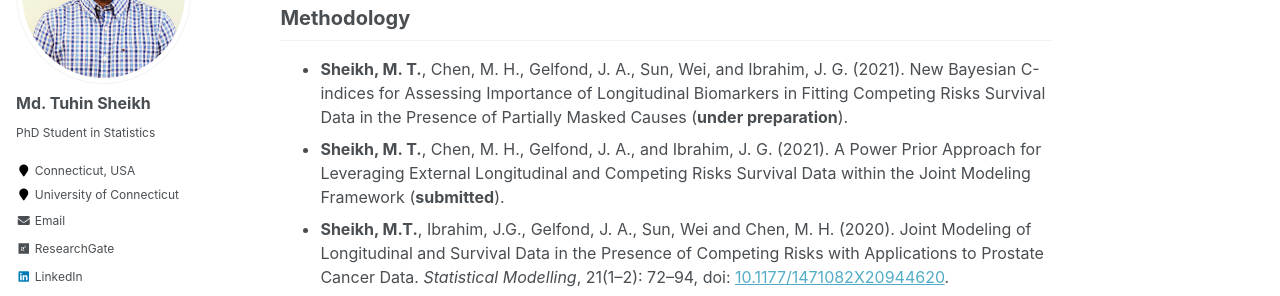
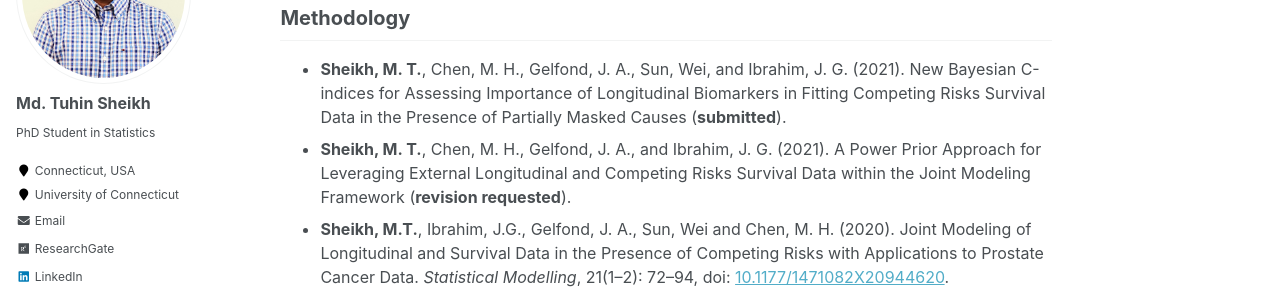
Before and after one commit to mdtuhinsheikh/mdtuhinsheikh.github.io, a Jekyll site: the page built from _pages/publications.md, in a window 1280 px wide and 1101 px high. Shown: the part 201-497 px from the top of the window. Built offline with Jekyll 4.4.1, drawn with Linux system fonts in a browser that asks for light colours.

Commit message:
Update publications.md

```diff
--- a/_pages/publications.md
+++ b/_pages/publications.md
@@ -9,8 +9,8 @@ A full list of publications can also be found in my
 
 ## Methodology
 - **Sheikh, M. T.**, Chen, M. H., Gelfond, J. A., Sun, Wei, and Ibrahim, J. G. (2021). New Bayesian C-indices for Assessing Importance of Longitudinal Biomarkers
-in Fitting Competing Risks Survival Data in the Presence of Partially Masked Causes (**under preparation**).
-- **Sheikh, M. T.**, Chen, M. H., Gelfond, J. A., and Ibrahim, J. G. (2021). A Power Prior Approach for Leveraging External Longitudinal and Competing Risks Survival Data within the Joint Modeling Framework (**submitted**).
+in Fitting Competing Risks Survival Data in the Presence of Partially Masked Causes (**submitted**).
+- **Sheikh, M. T.**, Chen, M. H., Gelfond, J. A., and Ibrahim, J. G. (2021). A Power Prior Approach for Leveraging External Longitudinal and Competing Risks Survival Data within the Joint Modeling Framework (**revision requested**).
 - **Sheikh, M.T.**, Ibrahim, J.G., Gelfond, J. A., Sun, Wei and Chen, M. H. (2020). Joint Modeling of Longitudinal and Survival Data in the Presence of Competing Risks with Applications to Prostate Cancer Data. *Statistical Modelling*, 21(1–2): 72–94, doi: [10.1177/1471082X20944620](https://journals.sagepub.com/doi/10.1177/1471082X20944620).
 
 ## Applications
```
